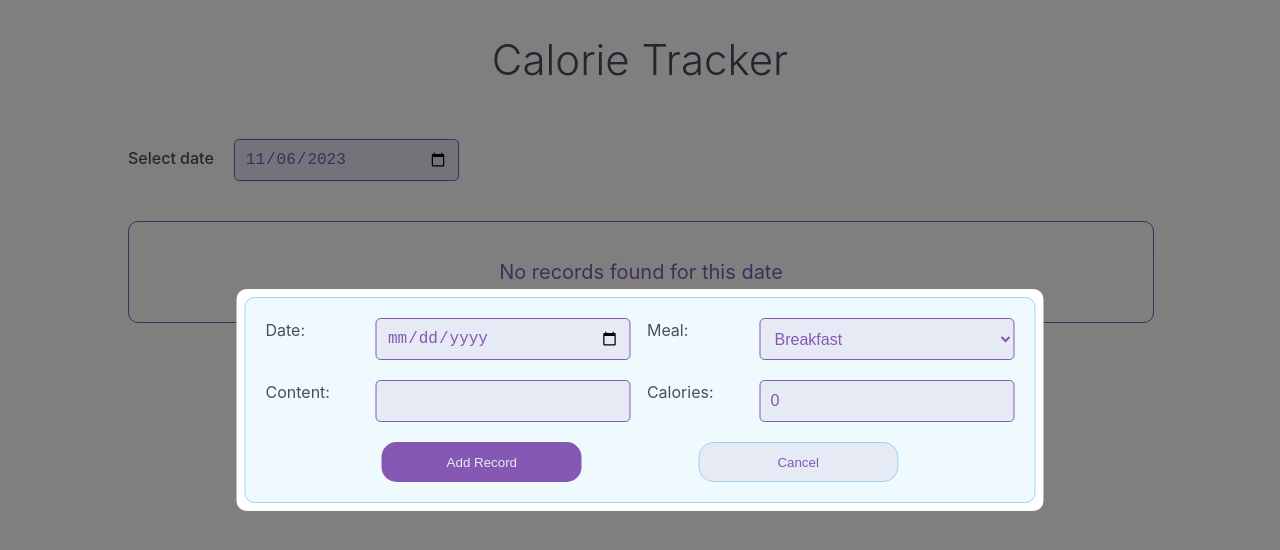
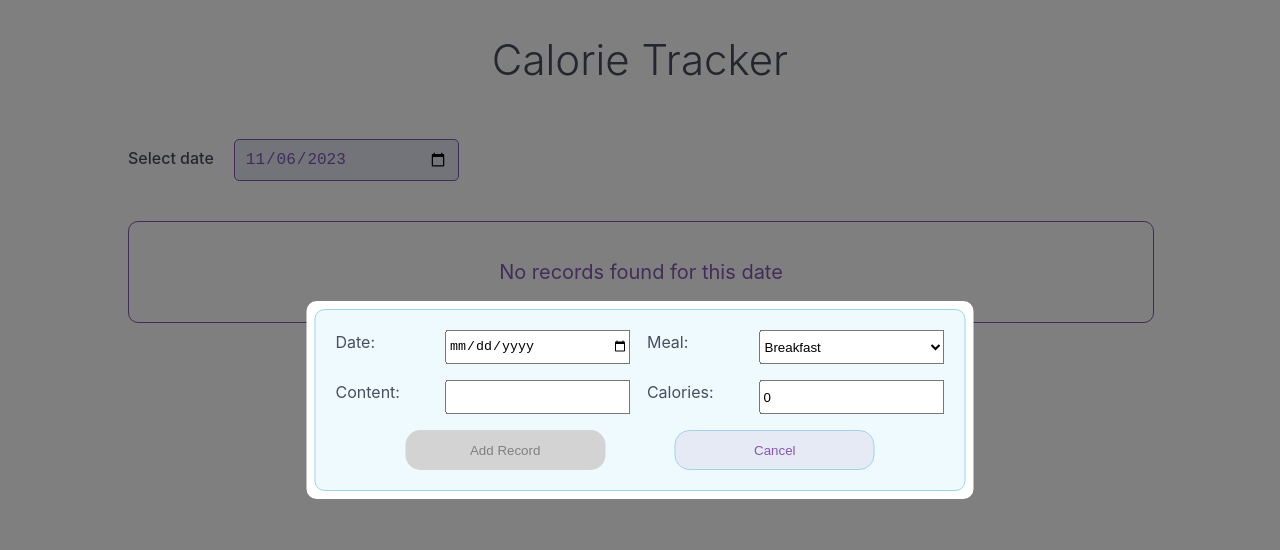
Before and after one commit to AichaAO97/Calorie-Record-App, a React (Vite) app: page / in a window 1280 px wide. Both pictures are taken after a click on the button "Track food". Shown: the top 550 px of the page. Built offline with nearby package versions, Linux system fonts and the light colour scheme.

Commit message:
first commit

```diff
--- a/src/App.jsx
+++ b/src/App.jsx
@@ -5,10 +5,16 @@ import Modal from 'react-modal';
 import styles from './App.module.css';
 import { getDateFromString } from './utils';
 
+const LOCAL_STORAGE_KEY = 'calorieRecords';
+
 function App() {
   const [records, setRecords] = useState([]);
   const [nextId, setNextId] = useState(0);
   const [isModalOpen, setIsModalOpen] = useState(false);
+
+  function save() {
+    localStorage.setItem();
+  }
 
   const modalStyles = {
     content: {
--- a/src/components/calorieRecordsSection/CalorieRecordDate.jsx
+++ b/src/components/calorieRecordsSection/CalorieRecordDate.jsx
@@ -25,8 +25,6 @@ function CalorieRecordDate(props) {
   const day = props.date.getUTCDate();
   const year = props.date.getUTCFullYear();
 
-  console.log(month);
-
   return (
     <StyledRecordCell>
       <div className={styles['record-date-month']}> {month} </div>
--- a/src/components/calorieRecordsSection/ListingSection.jsx
+++ b/src/components/calorieRecordsSection/ListingSection.jsx
@@ -8,19 +8,6 @@ function ListingSection(props) {
 
   const dateChangeHandler = (event) => {
     setCurrentDate(getDateFromString(event.target.value));
-
-    console.log('######################### in listing section');
-    console.log({
-      newDate: new Date(event.target.value),
-      valueFromNewDate: new Date(event.target.value)
-        .toISOString()
-        .split('T')[0],
-      getDateFromString: getDateFromString(event.target.value),
-      valueFromGetDateFromString: getDateFromString(event.target.value)
-        .toISOString()
-        .split('T')[0],
-    });
-    console.log('######################### in listing section');
   };
 
   const dateFilter = (record) => {
--- a/src/components/edit/CalorieRecordEdit.jsx
+++ b/src/components/edit/CalorieRecordEdit.jsx
@@ -1,4 +1,4 @@
-import { useState } from 'react';
+import { useState, useEffect } from 'react';
 import styles from './CalorieRecordEdit.module.css';
 
 function CalorieRecordEdit(props) {
@@ -10,6 +10,12 @@ function CalorieRecordEdit(props) {
   };
 
   const [mealRecord, setMealRecord] = useState(DEFAULT_VALUE);
+  const [isFormValid, setIsFormValid] = useState(false);
+
+  useEffect(() => {
+    console.log('Executing UseEffect...');
+    setIsFormValid(mealRecord.date && mealRecord.content);
+  }, [mealRecord.date, mealRecord.content]);
 
   const onSubmitHandler = (event) => {
     event.preventDefault();
@@ -18,11 +24,6 @@ function CalorieRecordEdit(props) {
   };
 
   const onDateChangeHandler = (event) => {
-    console.log('######################## onDateChangeHandler calorieEdit');
-    console.log({ value: event.target.value });
-    // console.log({ getDateFromString: getDateFromString(event.target.value) });
-    console.log('######################## onDateChangeHandler calorieEdit');
-
     setMealRecord({
       ...mealRecord,
       date: event.target.value,
@@ -94,9 +95,12 @@ function CalorieRecordEdit(props) {
         name="calories"
         id="calories"
         onChange={onCaloriesChangeHandler}
+        min={0}
       />
       <div className={styles.footer}>
-        <button type="submit">Add Record</button>
+        <button type="submit" disabled={!isFormValid}>
+          Add Record
+        </button>
         <button
           className={styles.secondary}
           type="button"
--- a/src/components/edit/CalorieRecordEdit.module.css
+++ b/src/components/edit/CalorieRecordEdit.module.css
@@ -6,10 +6,7 @@
   border-radius: var(--theme-border-radius-smooth);
   border: 1px solid var(--theme-background-normal);
   display: grid;
-  -webkit-border-radius: var(--theme-border-radius-smooth);
-  -moz-border-radius: var(--theme-border-radius-smooth);
-  -ms-border-radius: var(--theme-border-radius-smooth);
-  -o-border-radius: var(--theme-border-radius-smooth);
+  gap: 10px;
 }
 
 .form label {
@@ -18,10 +15,7 @@
   margin-bottom: 10px;
 }
 
-.form input[type='text'],
-.calories-input,
-.form input[type='date'],
-.form select {
+.form-input {
   background-color: var(--theme-background-light);
   color: var(--theme-color-normal);
   border: 1px solid var(--theme-color-normal);
@@ -29,7 +23,6 @@
   border-radius: 5px;
   width: 100%;
   min-width: 255px;
-  margin-bottom: 20px;
   font-size: 16px;
   display: block;
   box-sizing: border-box;
@@ -39,6 +32,15 @@
   border: 1px solid maroon;
   background-color: var(--theme-background-light);
   color: maroon;
+}
+
+.warning {
+  background: #ffcc00;
+  border-radius: var(--theme-border-radius-smooth);
+  height: 45px;
+  line-height: 45px;
+  text-align: center;
+  margin: 0;
 }
 
 .footer {
@@ -63,14 +65,23 @@
   color: var(--theme-color-normal);
 }
 
+.footer button:disabled {
+  background-color: lightgray;
+  border-width: 0;
+  color: gray;
+  pointer-events: none;
+}
+
 @media (min-width: 786px) {
   .form {
     grid-template-rows: repeat(2, 1fr) minmax(40px, auto);
     grid-template-columns: repeat(2, auto 1fr);
     column-gap: 1rem;
+    row-gap: 1rem;
   }
 
-  .footer {
+  .footer,
+  .warning {
     grid-column: 1 / -1;
     justify-self: center;
     width: 100%;
--- a/src/utils.js
+++ b/src/utils.js
@@ -1,9 +1,5 @@
 export function getDateFromString(dateString) {
   const tokens = dateString.split('-');
-  console.log({
-    tokens,
-    getDateFromString: new Date(Number(tokens[0]), Number(tokens[1]) - 1, Number(tokens[2]))
 
-  });
   return (new Date(Number(tokens[0]), Number(tokens[1]) - 1, Number(tokens[2])));
 }
```
Also changed, not shown: 1 other file (tests, documents, lock files or other folders).
